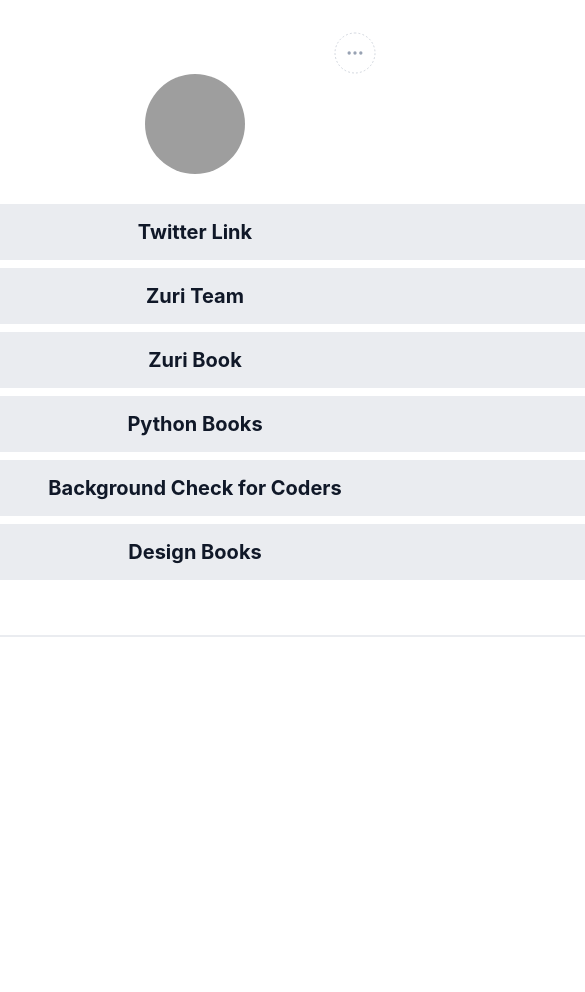
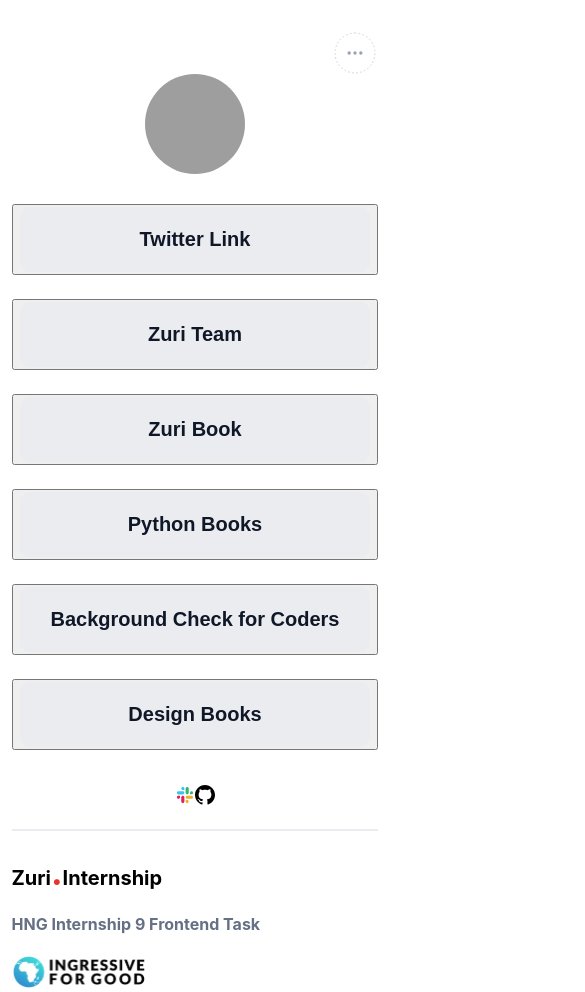
Before and after one commit to Aishaele/Zuri1, a React (Create React App) app: page / in a window 390 px wide. Shown: the top 992 px of the page, 585 px wide, since content can reach past the window. Before the commit the page ends 844 px from the top, so only its background shows below. Built offline with nearby package versions, Linux system fonts and the light colour scheme; grey boxes are pictures that could not be loaded.

Commit message:
i made changes in the index.css

```diff
--- a/src/App.js
+++ b/src/App.js
@@ -1,34 +1,38 @@
 import profileimg from "./img1.jpg"
 import arrow from "./arrow.svg"
 import menu from "./menu.svg"
+import colors from "./colors.svg"
+import github from "./github.svg"
+import foo from "./footerimg.svg"
 
 function App() {
   return (
-    <div className="App">
-    <div class="hero">
-        <div class="wrapper">
-            <img class="arrow" src={arrow} alt=""/>
-            <img class="menu" src={menu} alt=""/>
-        <div class="profile">
+    <div classNameName="App">
+    <div className="hero">
+        <div className="wrapper">
+            <img className="arrow" src={arrow} alt=""/>
+            <img className="menu" src={menu} alt=""/>
+        <div className="profile">
             <img id='profile_img' src={profileimg} alt=""/>
             <h3 id='slack'>AishaEle Amodu</h3>
         </div>
-        <div class="style-a-tag">
-            <a id='Twitter' href="https://twitter.com/AishaeleA">Twitter Link</a>
-            <a id='books' href="https://training.zuri.team">Zuri Team</a>
-            <a id='Zuri Books' href="http://books.zuri.team">Zuri Book</a>
-            <a id='book_python' href="https://books.zuri.team/python-for-beginners?ref_id=nanaaishaeleamodu">Python Books</a>
-            <a id='pitch' href="https://background.zuri.team">Background Check for Coders</a>
-            <a id='book_design' href="https://bookszuri.team/design-rules">Design Books</a>
+        <div className="style-a-tag">
+
+            <button><a id='Twitter' href="https://twitter.com/AishaeleA">Twitter Link</a></button>
+            <button><a id='books' href="https://training.zuri.team">Zuri Team</a></button>
+            <button><a id='Zuri Books' href="http://books.zuri.team">Zuri Book</a></button>
+            <button> <a id='book_python' href="https://books.zuri.team/python-for-beginners?ref_id=nanaaishaeleamodu">Python Books</a></button>
+            <button><a id='pitch' href="https://background.zuri.team">Background Check for Coders</a></button>
+            <button> <a id='book_design' href="https://bookszuri.team/design-rules">Design Books</a></button>
         </div>
-        <div class="style-logo">
-            <img class="" src="./colors.svg" alt=""/>
-            <img src="./github.svg" alt=""/>
+        <div className="style-logo">
+            <img className="" src= {colors} alt=""/>
+            <img src={github} alt=""/>
         </div>
         <footer>
-            <h3>Zuri<span class="dot">.</span>Internship</h3>
+            <h3>Zuri<span className="dot">.</span>Internship</h3>
             <h4> HNG Internship 9 Frontend Task</h4>
-            <img src="./footerimg.svg" alt=""/>
+            <img src={foo} alt=""/>
         </footer>
         </div>
     </div>
--- a/src/index.css
+++ b/src/index.css
@@ -10,6 +10,7 @@
   flex-direction: column;
   justify-content: center;
   align-items: center;
+  width: 100%;
 }
 .wrapper{
   display: flex;
@@ -18,14 +19,13 @@
   align-items: center;
   position: absolute;
   top: 2em;
-
 }
 .arrow{
   border: 1px dotted #98A2B3;
   padding: 1px;
   position: absolute;
   border-radius: 50% ;
-  left: 60em;
+  left: 40em;
   top: -1em;
 }
 .menu{
@@ -56,7 +56,7 @@
 .style-a-tag{
   display: flex;
   flex-direction: column;
-  gap: 8px;
+  gap: 24px;
   text-align: center;
   justify-content: center;
   margin-top: 30px;
@@ -67,16 +67,13 @@
   border: 1px solid #EAECF0;
   border-radius: 10px;
   text-decoration: none;
-  width: 60em;
-  max-width: 100%;
-  padding: 15px 0;
+  padding: 24px 240px;
   color: #101828;
   font-size:  20px;
   font-weight: bold;
   display: flex;
   justify-content: center;
   align-items: center;
-  transition: all 0.5s;
 }
 
 .style-logo{
@@ -106,8 +103,8 @@
   color: #667085;
   line-height: 20px;
 }
+@media screen and (max-width: 768px) {
 
-@media (max-width:785px) {
 .menu{
   display: flex;
   justify-content: flex-end;
@@ -122,14 +119,14 @@
   display: flex;
   justify-content: center;
   align-items: center;
+  width: 100%;
 }
-.wrapper{
-  display: flex;
-  justify-content: center;
-  align-items: center;
-  position: absolute;
+.style-a-tag a{
+padding: 20px 30px;
+
 }
-footer h4, h3, img{
-  display: none;
+footer{
+  display: block;
 }
+
 }
```
